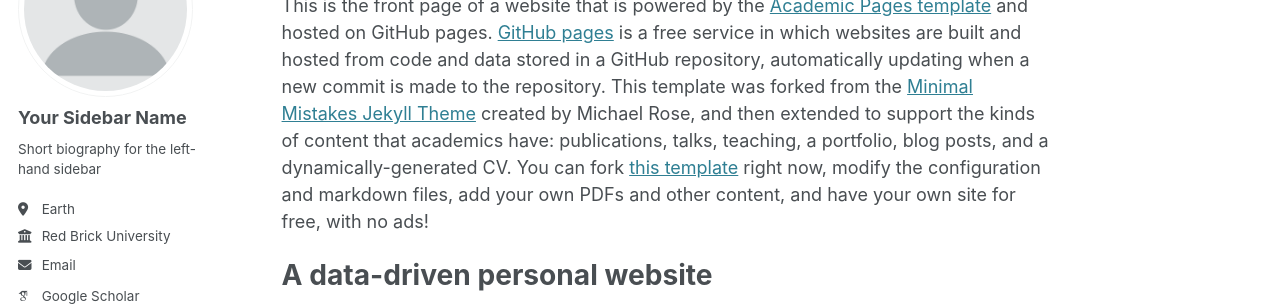
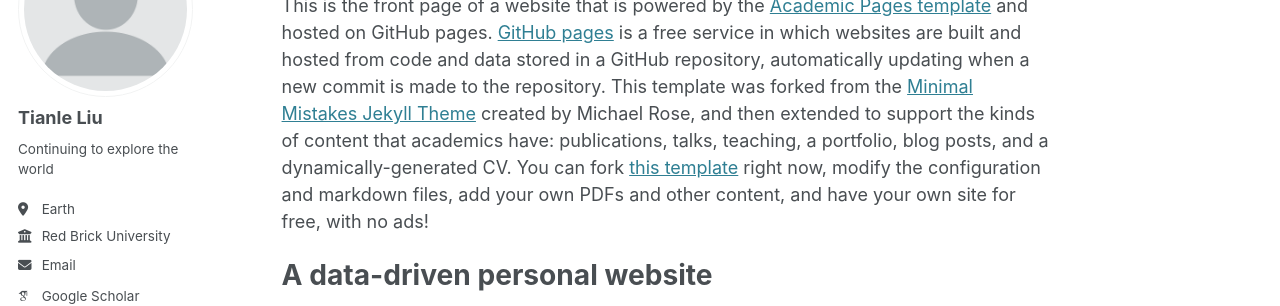
Before and after one commit to TianleLiu0303/TianleLiu0303.github.io, a Jekyll site: the page built from _pages/about.md, in a window 1280 px wide. Shown: the part 184-490 px from the top of the page. Built offline with Jekyll 4.4.1, drawn with Linux system fonts in a browser that asks for light colours; some web fonts are replaced.

Commit message:
Update _config.yml

```diff
--- a/_config.yml
+++ b/_config.yml
@@ -23,13 +23,13 @@ repository               : "academicpages/academicpages.github.io"
 author:
   # Biographic information
   avatar           : "profile.png"
-  name             : "Your Sidebar Name"
+  name             : "Tianle Liu"
   pronouns         : # example: "she/her"
-  bio              : "Short biography for the left-hand sidebar"
+  bio              : "Continuing to explore the world"
   location         : "Earth"
   employer         : "Red Brick University"
   uri              : # URL
-  email            : "none@example.org"
+  email            : "liutianle@zju.edu.cn"
 
   # Academic websites
   arxiv            : # URL - Update with the correct link to your profile
```
